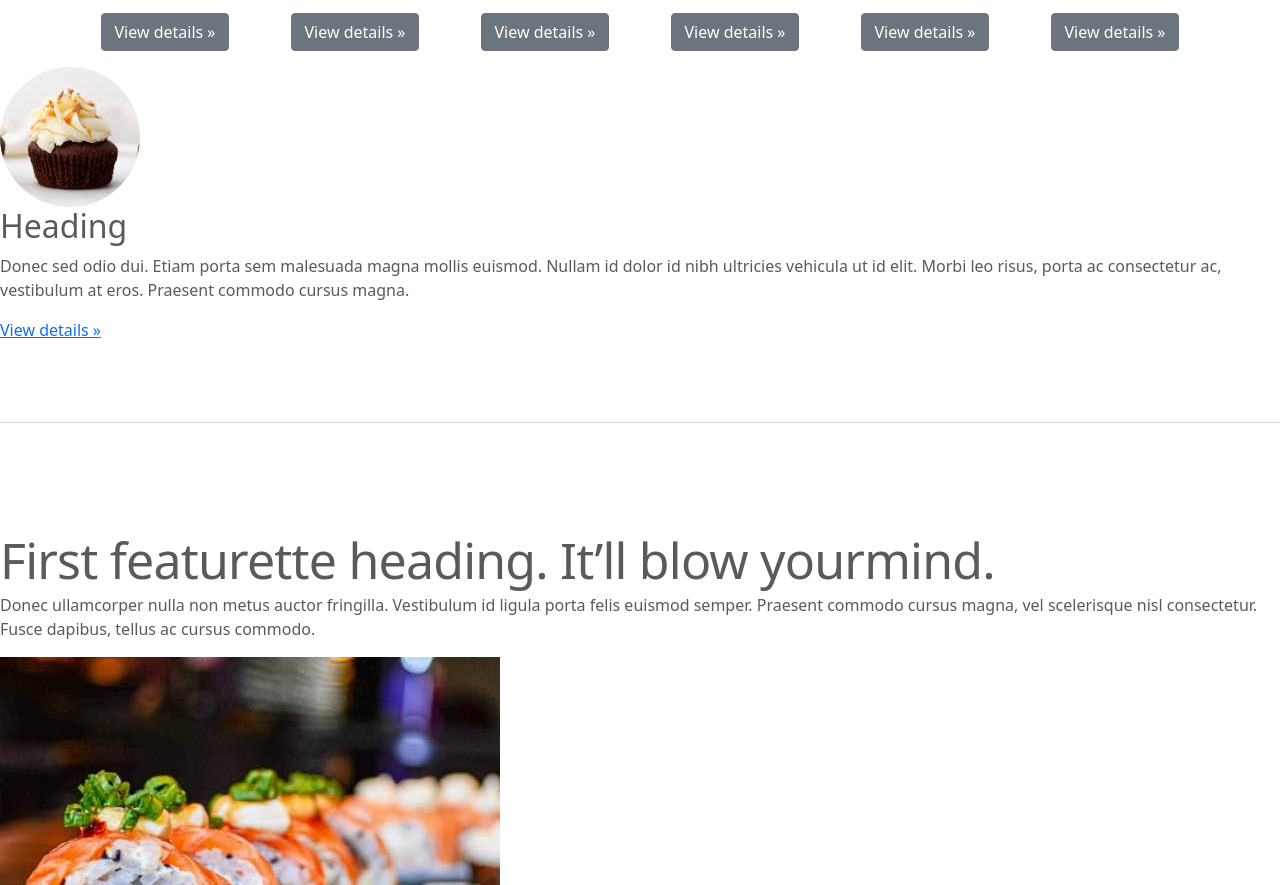
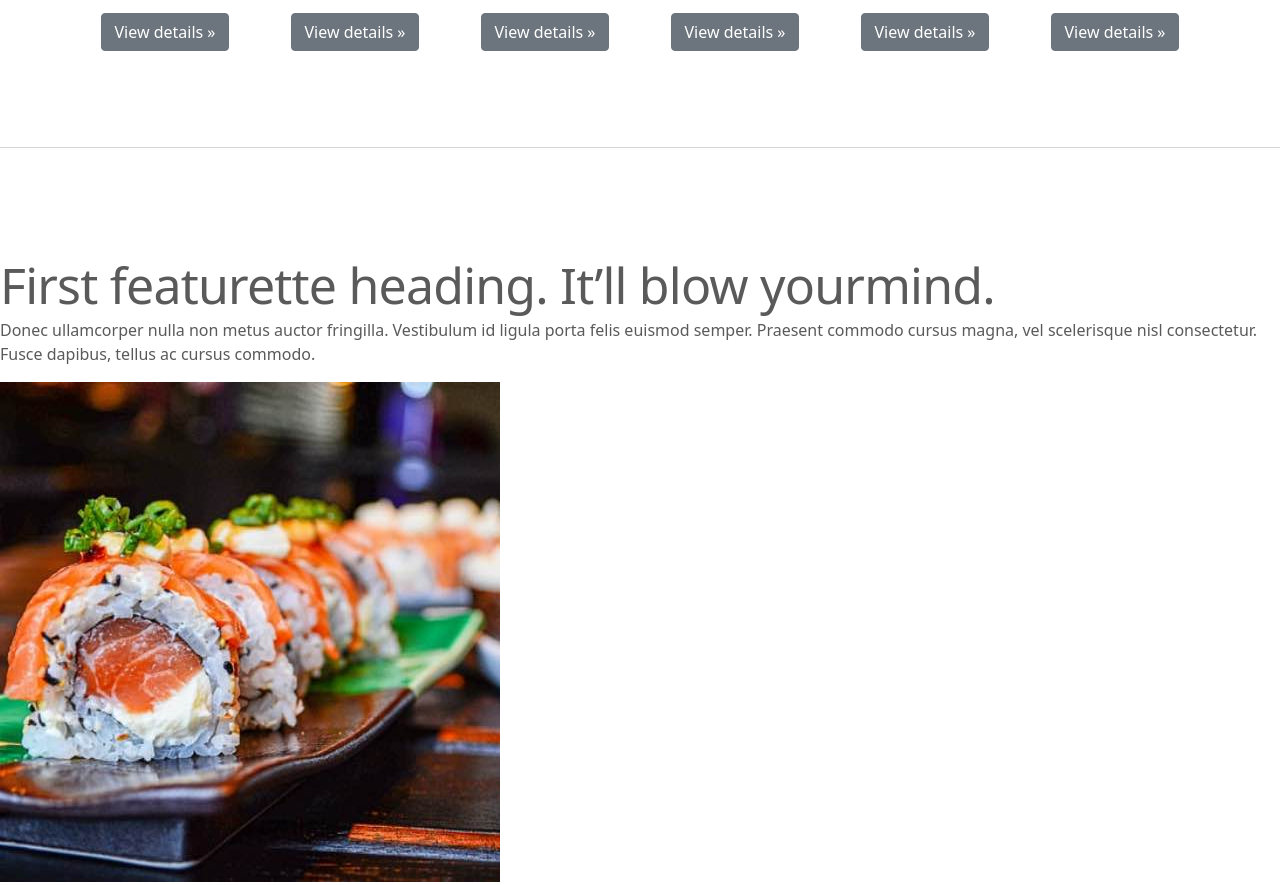
Before and after one commit to nakanishil/bootstrap-basic-kadai, a plain HTML site: page kadai_005/index_for_student.html in a window 1280 px wide. Shown: the part 1053-1938 px from the top of the page. Drawn offline with nearby package versions, Linux system fonts and the light colour scheme.

Commit message:
kadai_005

```diff
--- a/kadai_005/index_for_student.html
+++ b/kadai_005/index_for_student.html
@@ -146,22 +146,6 @@
           </div>
         </div>
       </div>
-
-      <!-- <div class="container marketing"> -->
-      <div class="">
-        <!-- <div class="row"> -->
-        <div class="">
-          <!-- <div class="col-lg-4"> -->
-          <div class="">
-            <img src="img/cake.jpg" class="rounded-circle" alt="サンプル画像2">
-            <h2>Heading</h2>
-            <p>Donec sed odio dui. Etiam porta sem malesuada magna mollis euismod. Nullam id dolor id nibh ultricies
-              vehicula ut id elit. Morbi leo risus, porta ac consectetur ac, vestibulum at eros. Praesent commodo cursus
-              magna.</p>
-            <!-- <p><a class="btn btn-secondary" href="#" role="button">View details &raquo;</a></p> -->
-            <p><a class="" href="#" role="button">View details &raquo;</a></p>
-          </div>
-        </div>
         <hr class="featurette-divider">
         <!-- <div class="row"> -->
         <div class="">
```
